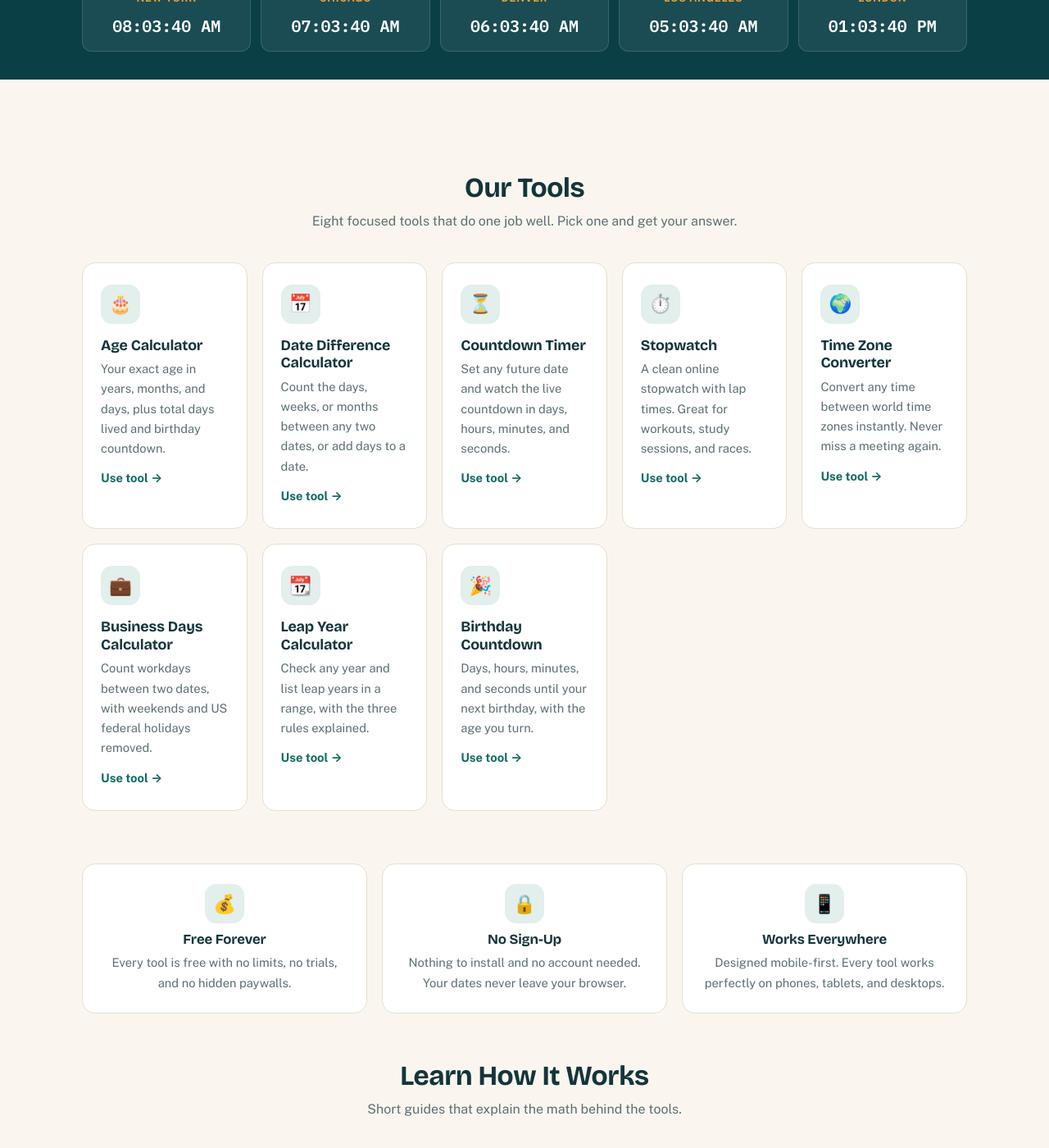
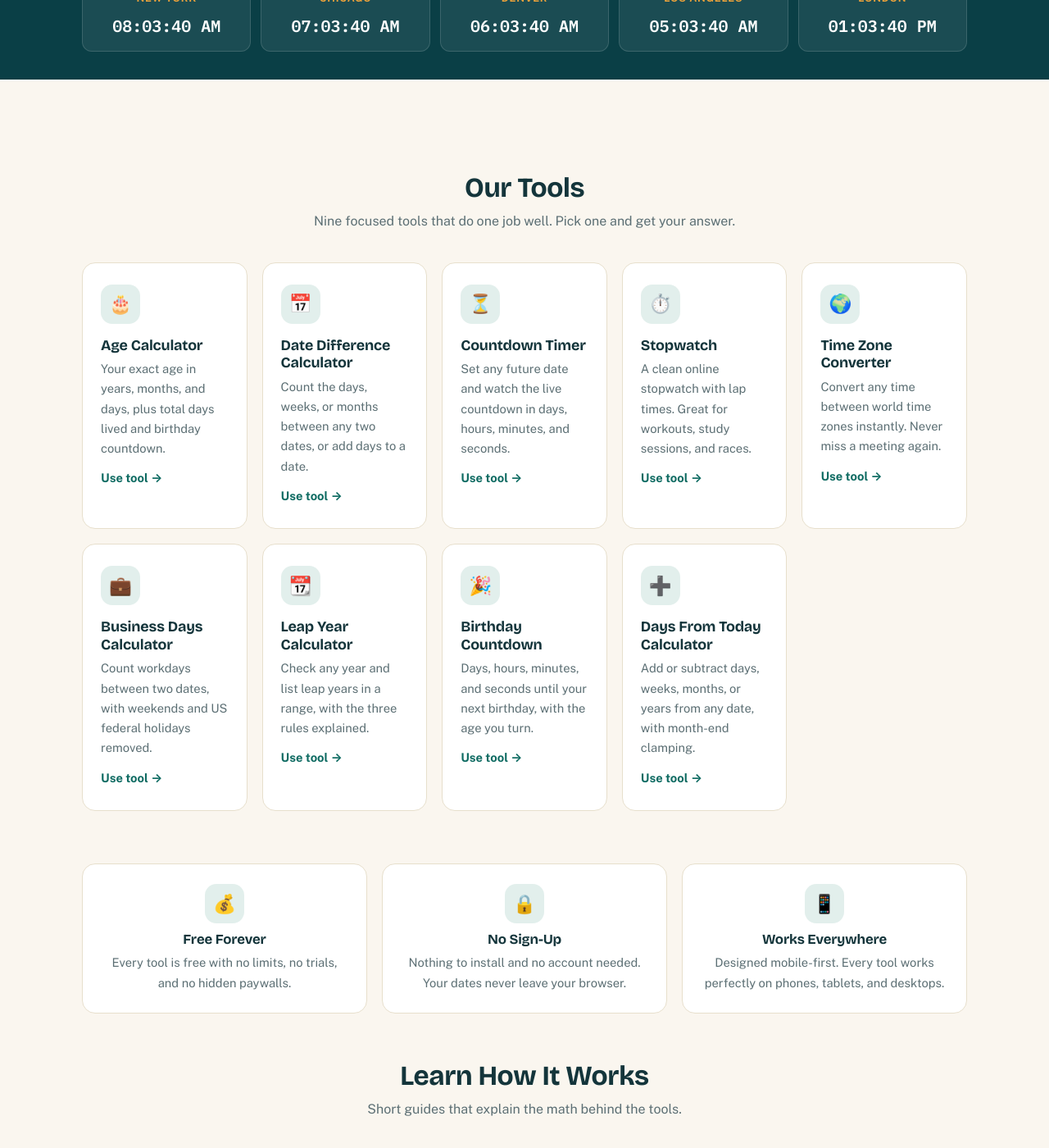
Before and after one commit to zaidmeo09-dhangal/agedatecalc, a Jekyll site: the page built from index.md, in a window 1280 px wide and 1400 px high, scrolled down 1195 px. Shown: the whole window at 82% size. Built offline with Jekyll 4.4.1, drawn with Linux system fonts in a browser that asks for light colours.

Commit message:
SEO audit fixes: broken links, titles, DST 2027, schema, og:image

```diff
--- a/index.md
+++ b/index.md
@@ -11,7 +11,7 @@ schema: |
         "@type": "WebSite",
         "name": "AgeDateCalc",
         "url": "https://agedatecalc.com/",
-        "description": "Free date and time tools: age calculator, date difference calculator, business days calculator, countdown timer, stopwatch, time zone converter, leap year calculator, and birthday countdown."
+        "description": "Free date and time tools: age calculator, date difference calculator, business days calculator, countdown timer, stopwatch, time zone converter, leap year calculator, birthday countdown, and days from today calculator."
       },
       {
         "@type": "FAQPage",
@@ -136,7 +136,7 @@ schema: |
 <section class="section" id="tools">
   <div class="wrap">
     <h2 class="section-title">Our Tools</h2>
-    <p class="section-sub">Eight focused tools that do one job well. Pick one and get your answer.</p>
+    <p class="section-sub">Nine focused tools that do one job well. Pick one and get your answer.</p>
     <div class="tools-grid">
       <a class="tool-card" href="{{ '/age-calculator/' | relative_url }}">
         <div class="tool-icon">🎂</div>
@@ -184,6 +184,12 @@ schema: |
         <div class="tool-icon">🎉</div>
         <h3>Birthday Countdown</h3>
         <p>Days, hours, minutes, and seconds until your next birthday, with the age you turn.</p>
+        <span class="go">Use tool &rarr;</span>
+      </a>
+      <a class="tool-card" href="{{ '/days-from-today-calculator/' | relative_url }}">
+        <div class="tool-icon">➕</div>
+        <h3>Days From Today Calculator</h3>
+        <p>Add or subtract days, weeks, months, or years from any date, with month-end clamping.</p>
         <span class="go">Use tool &rarr;</span>
       </a>
     </div>
```
